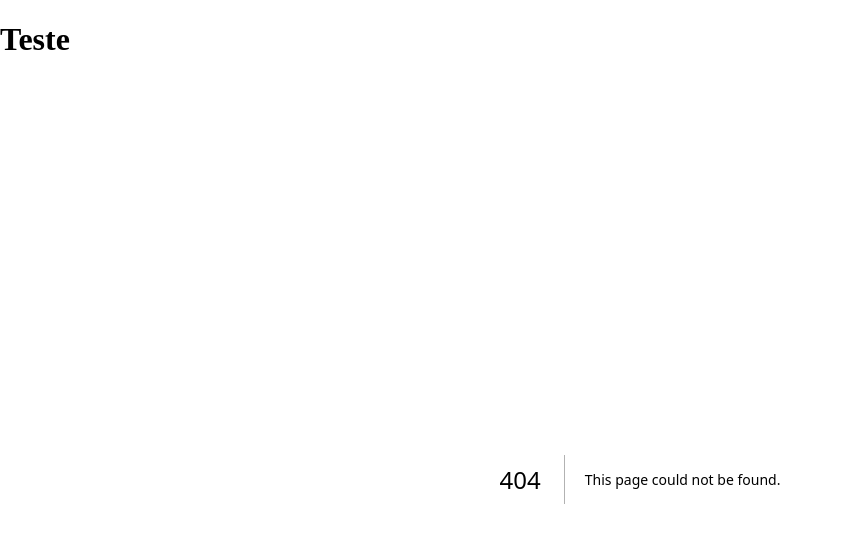
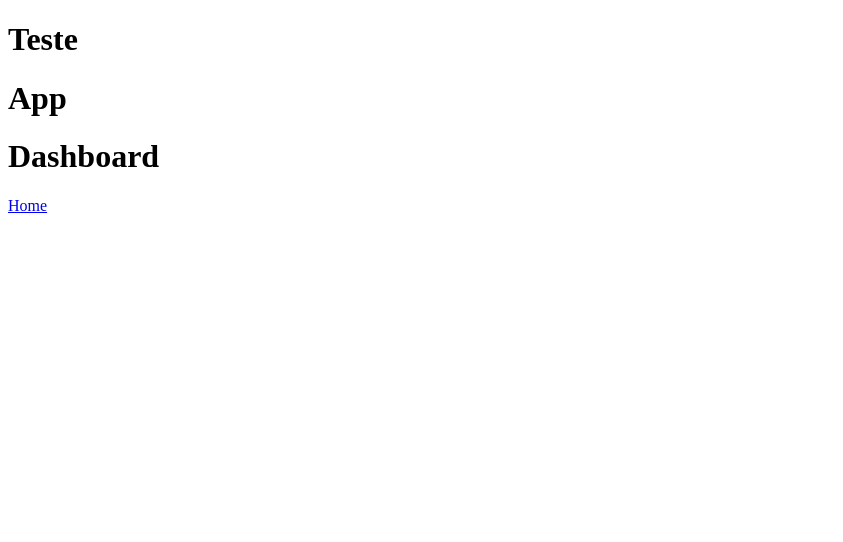
Before and after one commit to AlexMarquesAlves/ui-twitter, a Next.js app: page /app in a window 1280 px wide. Before the commit this address had no page. Shown: the top 542 px of the page, without its empty margins (0-843 px from the left). Built offline with nearby package versions, Linux system fonts and the light colour scheme.

Commit message:
feat: Layouts

```diff
--- /dev/null
+++ b/src/app/app/layout.tsx
@@ -0,0 +1,16 @@
+import { ReactNode } from 'react'
+
+export type AppLayoutProps = {
+  children: ReactNode
+}
+
+const AppLayout = ({ children }: AppLayoutProps) => {
+  return (
+    <>
+      <h1>App</h1>
+      {children}
+    </>
+  )
+}
+
+export default AppLayout
--- /dev/null
+++ b/src/app/app/page.tsx
@@ -0,0 +1,17 @@
+import Link from 'next/link'
+
+export type DashboardProps = {
+  title?: string
+}
+
+const Dashboard = ({ title }: DashboardProps) => {
+  return (
+    <>
+      <h1>Dashboard</h1>
+      <p>{title}</p>
+      <Link href={'/'}>Home</Link>
+    </>
+  )
+}
+
+export default Dashboard
```
Also changed, not shown: src/app/(auth)/layout.tsx (added, +16 -0 lines), src/app/(auth)/signin/page.tsx (added, +14 -0 lines).
